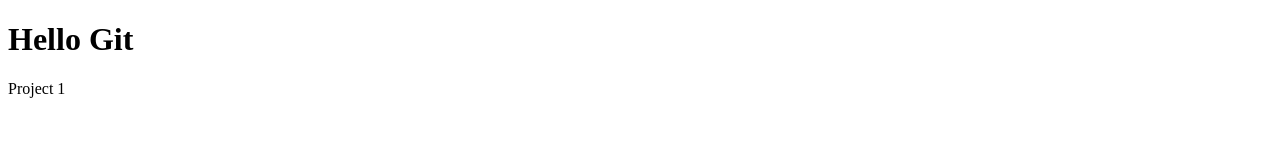
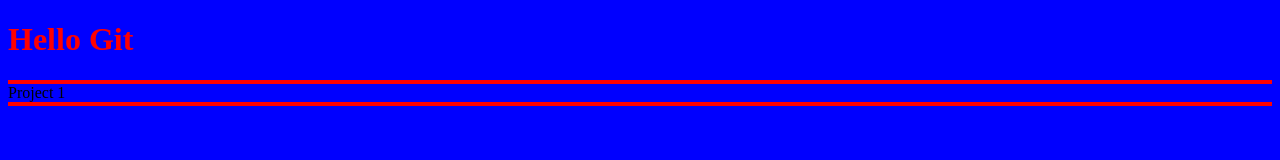
Before and after one commit to Tilahun15/gitPractice, a plain HTML site: page index.html in a window 1280 px wide. Drawn offline with Linux system fonts and the light colour scheme.

Commit message:
Style added

```diff
--- a/CSS/style.css
+++ b/CSS/style.css
@@ -0,0 +1,11 @@
+body {
+  background-color: blue;
+}
+.title {
+  color: red;
+}
+.prone {
+  border-bottom:  4px solid red;
+  border-top:  4px solid red;
+
+}
--- a/index.html
+++ b/index.html
@@ -5,10 +5,11 @@
   <meta http-equiv="X-UA-Compatible" content="IE=edge">
   <meta name="viewport" content="width=device-width, initial-scale=1.0">
   <title>Git Practice</title>
+  <link rel="stylesheet" href="CSS/style.css">
 </head>
 <body>
-  <h1>Hello Git</h1>
-  <div>Project 1</div>
+  <h1 class="title">Hello Git</h1>
+  <div class="prone">Project 1</div>
 
 </body>
 </html>
```
